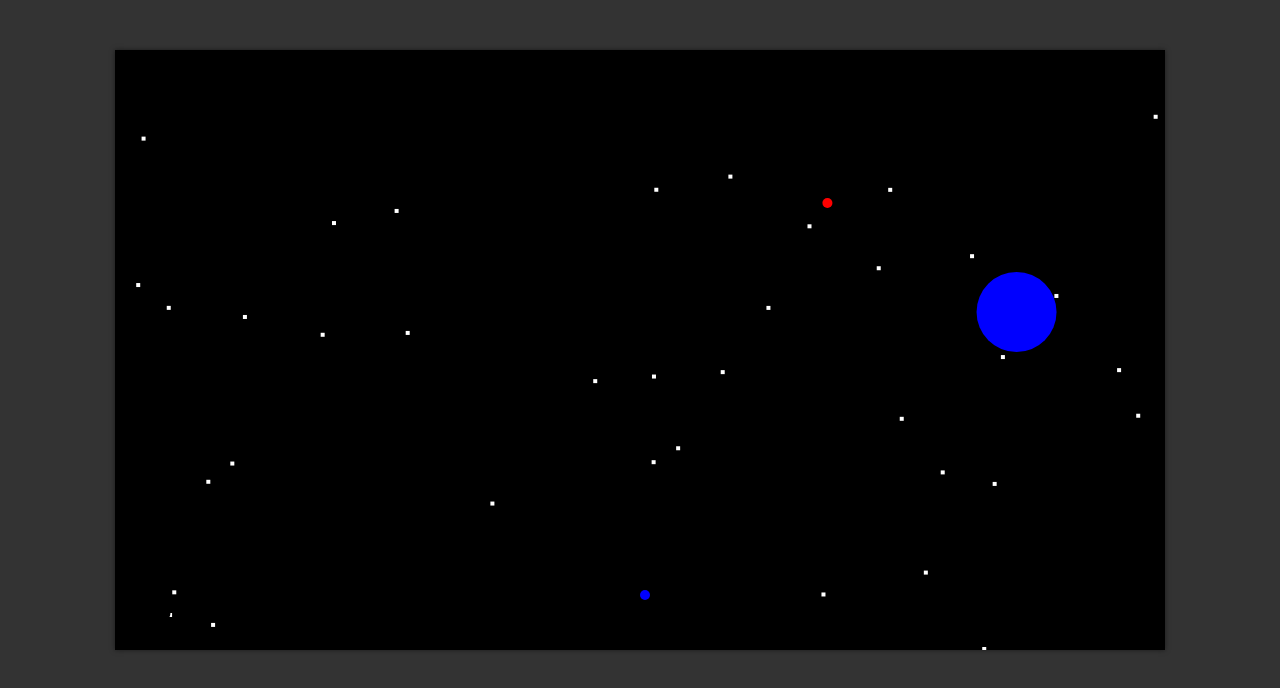
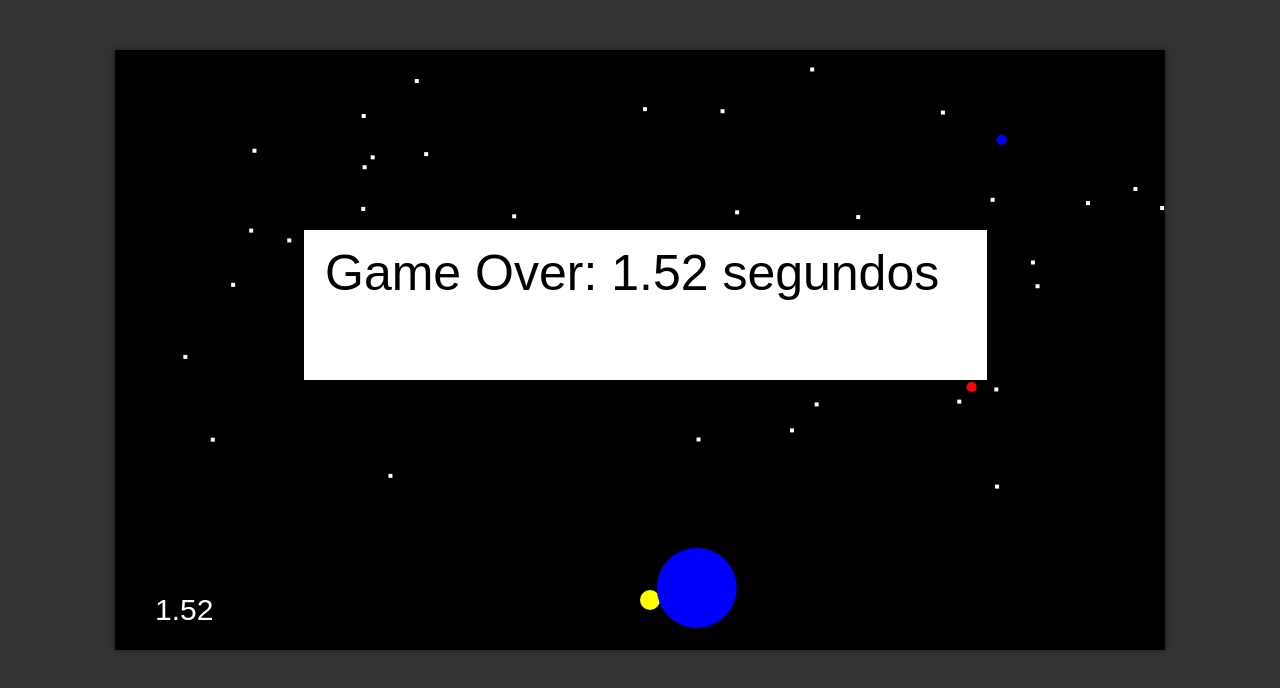
Before and after one commit to marcoswitcel/marcoswitcel.github.io, a plain HTML site: page index.html in a window 1280 px wide. Drawn offline with Linux system fonts and the light colour scheme.

Commit message:
tela de gameover

```diff
--- a/index.html
+++ b/index.html
@@ -15,7 +15,9 @@
         <source src="assets/main.ogg" type="audio/ogg">
         Your browser does not support the audio tag.
     </audio>
-    <canvas id="canvas" style="box-shadow: 0 0 5px rgba(0, 0, 0, .5)"></canvas>
+    <canvas id="canvas" style="box-shadow: 0 0 5px rgba(0, 0, 0, .5)">
+        Your browser does not support the canvas tag
+    </canvas>
     <script src="/js/particles.js"></script>
     <script src="/js/utils.js"></script>
     <script src="/js/enemies.js"></script>
--- a/js/enemies.js
+++ b/js/enemies.js
@@ -66,9 +66,9 @@ Enemies.spawn = function renderList() {
 Enemies.caughtPlayer = function caughtPlayer() {
     for (var i = 0; i < this.list.length; i++) {
         if (isIntersecting(this.list[i], PLAYER)) {
-            console.log("colidiu");
             var audio = new Audio('assets/explosion.ogg');
             audio.play();
+            gameOver = true;
             break;
         }
     }
--- a/js/main.js
+++ b/js/main.js
@@ -8,6 +8,7 @@ var CTX = CANVAS.getContext("2d");
 CANVAS.width = CONFIG.width;
 CANVAS.height = CONFIG.height
 var FRAMES_PER_SECOND = 1000 / 600;
+var gameOver = false;
 
 var left = false,
     right = false,
@@ -16,6 +17,7 @@ var left = false,
 
 var TIMER = {
     initialTime: 0,
+    lastTime:0,
     init: function init() {
         this.initialTime = (new Date()).getTime();
     },
@@ -23,9 +25,10 @@ var TIMER = {
         return (((new Date()).getTime() - this.initialTime) / 1000).toFixed(2);
     },
     render: function render() {
-        CTX.fillStyle = "Black";
+        CTX.fillStyle = "White";
         CTX.font = "30px Arial";
-        CTX.fillText(this.getCurrentTime(), 40, CONFIG.height * .95);
+        this.lastTime = this.getCurrentTime();
+        CTX.fillText(this.lastTime, 40, CONFIG.height * .95);
     }
 }
 
@@ -58,12 +61,12 @@ var renderizibles = {
 };
 
 var PLAYER = {
-    color: "Blue",
+    color: "Yellow",
     width: 10,
     height: 10,
     speed: 1,
     xPos: CONFIG.width / 2,
-    radius: 5,
+    radius: 10,
     yPos: CONFIG.height * 0.9
 };
 
@@ -87,6 +90,7 @@ var BACKGROUND = {
     speed: .1,
     stripes: [],
     render: function render() {
+        /* Função aposentada */
         CTX.fillStyle = this.color;
         var rw = Math.floor(Math.random() * (CONFIG.width + 1));
         var rh = Math.floor(Math.random() * (CONFIG.height + 1));
@@ -109,6 +113,13 @@ TIMER.init();
 
 var a = true;
 function main() {
+    if (gameOver) {
+        CTX.fillStyle = "white";
+        CTX.fillRect(CONFIG.width * .18, CONFIG.height*.3, CONFIG.width * .65, 150);
+        CTX.fillStyle = "Black";
+        CTX.font = "50px Arial";
+        CTX.fillText("Game Over: " + TIMER.lastTime + " segundos", CONFIG.width * .20, CONFIG.height*.4);
+    } else  {
         // Background color
         CTX.fillStyle = "Black";
         CTX.fillRect(0, 0, CONFIG.width, CONFIG.height);
@@ -121,6 +132,7 @@ function main() {
         Particles.renderAll();
         Enemies.renderAll();
         TIMER.render();
+    }
 
     // Invoca funções dali tantos segundos
     setTimeout(main, FRAMES_PER_SECOND);
@@ -128,11 +140,25 @@ function main() {
 
 window.addEventListener('keydown', keydowns);
 window.addEventListener('keyup', keyups);
+window.addEventListener('click', click);
 
 main();
 
-function keydowns(evt) {
-    switch (evt.key) {
+function click(event) {
+    if (gameOver) {
+        gameOver = false;
+
+        // reset do PLAYER
+        PLAYER.xPos = CONFIG.width / 2;
+        PLAYER.yPos = CONFIG.height * 0.9;
+
+        // Reset Enemies
+        Enemies.list = [];
+    }
+}
+
+function keydowns(event) {
+    switch (event.key) {
         case "ArrowLeft":
             left = true;
             break;
@@ -148,8 +174,8 @@ function keydowns(evt) {
     }
 }
 
-function keyups(evt) {
-    switch (evt.key) {
+function keyups(event) {
+    switch (event.key) {
         case "ArrowLeft":
             left = false;
             break;
```
Lines whose indentation alone changed are shown as unchanged.
